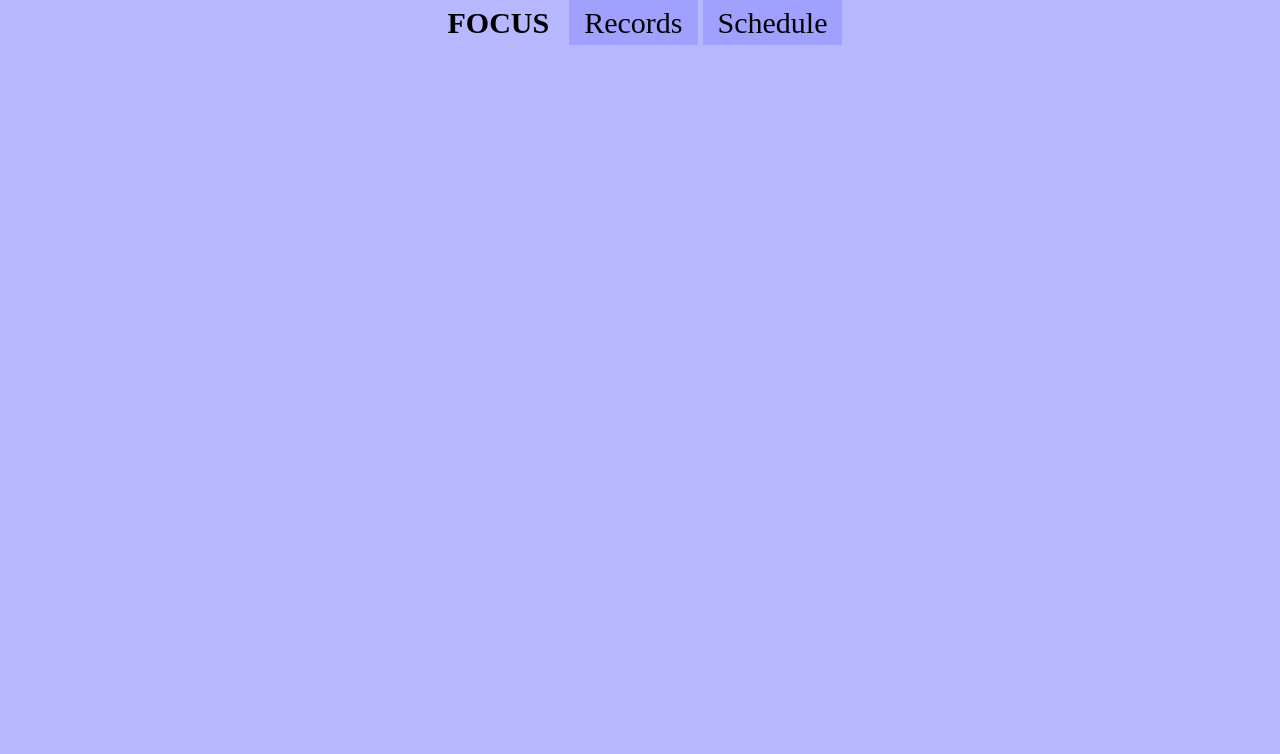
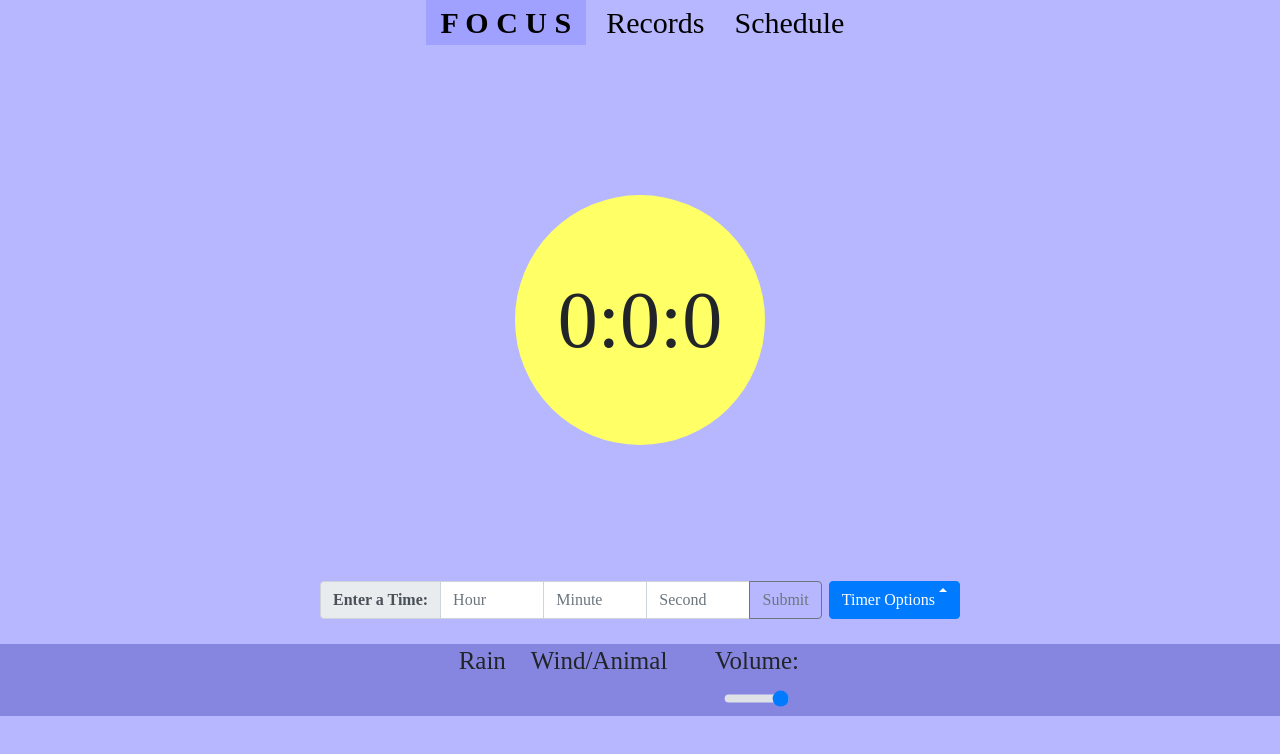
Before and after one commit to FrankBaj/FOCUS_PUBLIC, a React (Create React App) app: page /#/Main in a window 1280 px wide. Shown: the top 754 px of the page. Built offline with nearby package versions, Linux system fonts and the light colour scheme.

Commit message:
Fixing some of the styling and code

```diff
--- a/src/App.css
+++ b/src/App.css
@@ -3,22 +3,24 @@
 }
 
 .Nav-Elem{
-  background-color: rgba(153,153,255,0.75);
-  margin-right: 5px;
   font-family: 'Microsoft Yi Baiti';
   font-size: 30px;
 }
 
 .Nav-Elem:hover{
-  /* background-color: rgba(102, 102, 204, 0.247); */
   background-color: rgb(147, 147, 255);
+}
+
+.active{
+  font-weight: bold;
+  background-color: rgba(153,153,255,0.75);
+  margin-left: 5px;
+  margin-right: 5px;
 }
 
 #Nav-Elem-Title{
   font-family: 'Microsoft YaHei Light';
   font-size: 30px;
-  font-weight: bold;
-  margin-right: 5px;
 }
 
 #Nav-Elem-Title:hover{
@@ -35,38 +37,3 @@
     font-size: 31px;
   }
 }
-
-/* .App-logo {
-  height: 40vmin;
-  pointer-events: none;
-}
-
-@media (prefers-reduced-motion: no-preference) {
-  .App-logo {
-    animation: App-logo-spin infinite 20s linear;
-  }
-}
-
-.App-header {
-  background-color: #282c34;
-  min-height: 100vh;
-  display: flex;
-  flex-direction: column;
-  align-items: center;
-  justify-content: center;
-  font-size: calc(10px + 2vmin);
-  color: white;
-}
-
-.App-link {
-  color: #61dafb;
-}
-
-@keyframes App-logo-spin {
-  from {
-    transform: rotate(0deg);
-  }
-  to {
-    transform: rotate(360deg);
-  }
-} */
--- a/src/App.js
+++ b/src/App.js
@@ -1,4 +1,3 @@
-// import logo from './logo.svg';
 import './App.css';
 import Main from './Main.js';
 import Records from './Records.js';
@@ -8,7 +7,8 @@ import {
   HashRouter as Router,
   Route,
   NavLink,
-  Switch
+  Switch,
+  Redirect,
 } from 'react-router-dom'
 import 'bootstrap/dist/css/bootstrap.min.css';
 import {Container, Row, Col} from 'react-bootstrap'
@@ -21,15 +21,15 @@ class App extends React.Component{
        <Router>
          <Row className="justify-content-center">
 
-            <NavLink to="/">
+            <NavLink activeClassName={"active"} to="/Main">
                 <div id="Nav-Elem-Title">
                   <Col>
-                      <span class="text">FOCUS</span>
+                      <span class="text">F O C U S</span>
                   </Col>
                 </div>
             </NavLink>
 
-              <NavLink to="/Records">
+              <NavLink activeClassName={"active"} to="/Records">
                 <div class="Nav-Elem">
                   <Col sm={2}>
                       <span class="text">Records</span>
@@ -37,7 +37,7 @@ class App extends React.Component{
                 </div>
               </NavLink>
 
-              <NavLink to="/Schedule">
+              <NavLink activeClassName={"active"} to="/Schedule">
                 <div class="Nav-Elem">
                   <Col sm={2}>
                       <span class="text">Schedule</span>
@@ -47,7 +47,8 @@ class App extends React.Component{
 
          </Row>
          <Switch>
-            <Route exact path="/" component={Main} />
+            <Redirect exact from="/" to="/Main"/>
+            <Route path="/Main" component={Main} />
             <Route path="/Records" component={Records}   />
             <Route path="/Schedule" component={Schedule}   />
          </Switch>
--- a/src/Main.js
+++ b/src/Main.js
@@ -144,8 +144,9 @@ export default class Main extends React.Component{
         }
         if(track){
           this.player.src = track;
-          this.player.play()
-          this.setState({player: "playing"})
+          this.player.play();
+          this.setState({player: "playing"});
+          this.player.loop = true;
         }
       }
       if (this.state.player !== prevState.player){
@@ -159,7 +160,8 @@ export default class Main extends React.Component{
           this.state.player === "playing" &&
           prevState.player === "paused"
         ){
-          this.player.play()
+          this.player.play();
+          this.player.loop = true;
         }
       }
   }
@@ -290,82 +292,6 @@ export default class Main extends React.Component{
 
 
             <div id="below_bottom">
-            {/* <Form.Group id="input_forms">
-                <Form onSubmit={this.submitTime}>
-                  <InputGroup className="mb-3" size="md">
-                    < InputGroup.Prepend>
-                      <InputGroup.Text id="label">Enter a Time: </InputGroup.Text>
-                    </InputGroup.Prepend>
-                    <Form.Control
-                      type ="text"
-                      placeholder = "Hour"
-                      defaultValue = {this.state.setHours}
-                      onChange = {(e) => this.setState({setHours: e.target.value})}
-                    />
-                    <Form.Control
-                      type ="text"
-                      placeholder = "Minute"
-                      defaultValue = {this.state.setMin}
-                      onChange = {(e) => this.setState({setMin: e.target.value})}
-                    />
-                    <Form.Control
-                      type ="text"
-                      placeholder = "Second"
-                      defaultValue = {this.state.setSec}
-                      onChange = {(e) => this.setState({setSec: e.target.value})}
-                    />
-                    <InputGroup.Append>
-                      <Button variant="outline-secondary" type="submit" value="Submit" >Submit</Button>
-                    </InputGroup.Append>
-                  </InputGroup>
-                </Form>
-                &nbsp;
-                <DropdownButton
-                  size="md"
-                  drop={'up'}
-                  title={'Timer Options'}
-                  id="input_forms"
-                >
-                  <Dropdown.Item as="button" onClick={this.handleTimerStart}>Start Count-up Timer</Dropdown.Item>
-                  <Dropdown.Item as="button" onClick={this.countDownTimer}>Start Count-down Timer</Dropdown.Item>
-                  <Dropdown.Item as="button" onClick={this.handleTimerStop}>Stop Timer</Dropdown.Item>
-                  <Dropdown.Item as="button" onClick={this.handleTimerReset}>Reset Timer</Dropdown.Item>
-                </DropdownButton>
-              </Form.Group> */}
-              {/* <Row>
-                <Col>
-                  <Form onSubmit={this.submitTime}>
-                    <InputGroup className="mb-3" size="md">
-                      < InputGroup.Prepend>
-                        <InputGroup.Text>Enter a Time: </InputGroup.Text>
-                      </InputGroup.Prepend>
-                      <Form.Control
-                        type ="text"
-                        placeholder = "Hour"
-                        defaultValue = {this.state.setHours}
-                        onChange = {(e) => this.setState({setHours: e.target.value})}
-                      />
-                      <Form.Control
-                        type ="text"
-                        placeholder = "Minute"
-                        defaultValue = {this.state.setMin}
-                        onChange = {(e) => this.setState({setMin: e.target.value})}
-                      />
-                      <Form.Control
-                        type ="text"
-                        placeholder = "Second"
-                        defaultValue = {this.state.setSec}
-                        onChange = {(e) => this.setState({setSec: e.target.value})}
-                      />
-                      <InputGroup.Append>
-                        <Button variant="outline-secondary" type="submit" value="Submit" >Submit</Button>
-                      </InputGroup.Append>
-                    </InputGroup>
-                  </Form>
-                </Col>
-              </Row> */}
-            </div>
-
             {/* <div>
               <Col>
               {this.state.captures.map((time, index) => {
@@ -373,6 +299,7 @@ export default class Main extends React.Component{
               })}
               </Col>
             </div> */}
+            </div>
           </Container>
         </div>
       )
--- a/src/Schedule.css
+++ b/src/Schedule.css
@@ -1,10 +1,5 @@
 #page_data{
     margin-top: 70px;
-}
-
-#input_area{
-    left:50%;
-    /* text-align: center; */
 }
 
 #delete:hover{
@@ -18,16 +13,12 @@
     font-weight: bold;
 }
 
-.field{
-    padding-left: 50px;
-}
-
-#background{
+.background{
     background-color: rgba(153,153,255,0.75) ;
     margin-bottom: 5px;
     padding-top: 10px;
-    padding-left: 30px;
     width: 100%;
+    justify-content: center;
 }
 
 .label{
@@ -36,3 +27,10 @@
     font-weight: bold;
     font-size: 25px;
 }
+
+@media screen and (max-width: 800px) {
+    .background{
+        width: 100%;
+        justify-content: center;
+    }
+  }
--- a/src/Schedule.js
+++ b/src/Schedule.js
@@ -185,14 +185,11 @@ export default class Schedule extends React.Component{
       return(
         <div id="page_data">
           <Container>
-            <Row>
-              <Col>
-
-                <div id="input_area">
+                <div id="test">
                   <Form onSubmit={this.saveDate}>
 
-                  <Form.Row id="background">
-                    <Form.Label class="label">Enter a Date:</Form.Label>
+                  <Form.Row className="background">
+                    <Form.Label className="label">Enter a Date:</Form.Label>
                     <Form.Group as={Col} sm="2">
                       <Form.Control required
                         type ="text"
@@ -219,8 +216,8 @@ export default class Schedule extends React.Component{
                     </Form.Group>
                   </Form.Row>
 
-                  <Form.Row id="background">
-                  <Form.Label class="label">Set Time:</Form.Label>
+                  <Form.Row className="background">
+                  <Form.Label className="label">Set Time:</Form.Label>
                     <Form.Group>
                       <Form.Control
                         size="sm"
@@ -276,8 +273,8 @@ export default class Schedule extends React.Component{
                     </Form.Group>
                   </Form.Row>
 
-                  <Form.Row id="background">
-                  <Form.Label class="label">Set Duration:</Form.Label>
+                  <Form.Row className="background">
+                  <Form.Label className="label">Set Duration:</Form.Label>
                     <Form.Group>
                       <Form.Control
                         size="sm"
@@ -323,8 +320,8 @@ export default class Schedule extends React.Component{
                     </Form.Group>
                   </Form.Row>
 
-                  <Form.Row id="background">
-                  <Form.Label class="label">Session Type:</Form.Label>
+                  <Form.Row className="background">
+                  <Form.Label className="label">Session Type:</Form.Label>
                     <Form.Group>
                       <Form.Control
                         size="sm"
@@ -339,10 +336,7 @@ export default class Schedule extends React.Component{
                   </Form.Row>
                   <Button type="submit" value="Submit">Save Date</Button>
                 </Form>
-                </div>
-
-              </Col>
-            </Row>
+              </div>
 
             <Row>
               <Col>
```
Also changed, not shown: src/Main.css (+0 -70 lines).
